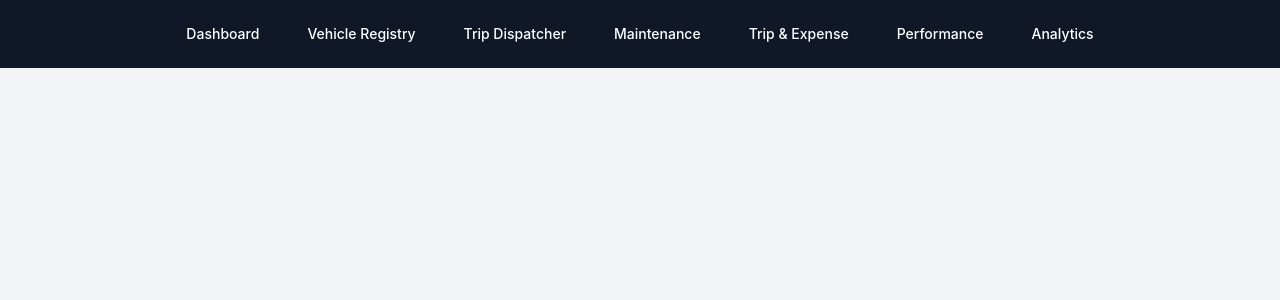
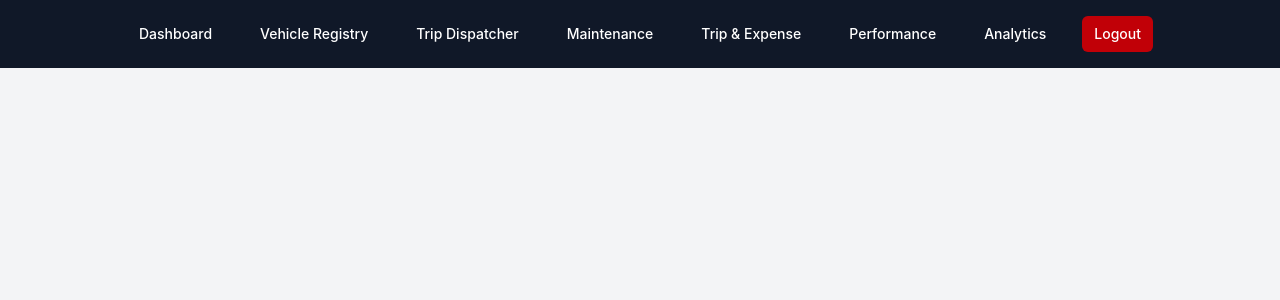
Before and after one commit to khushal910/Transport-Management-System, a React (Vite) app in the folder client/: page /main in a window 1280 px wide. Shown: the top 300 px of the page. Built offline with nearby package versions, Linux system fonts and the light colour scheme.

Commit message:
feat(client): implement logout with backend logout api

```diff
--- a/client/src/layout/MainLayout.jsx
+++ b/client/src/layout/MainLayout.jsx
@@ -1,7 +1,21 @@
-import React from 'react'
-import { Link, Outlet } from 'react-router-dom'
+import { Link, Outlet, useNavigate } from 'react-router-dom';
+import authBaseURL from '../api/authBaseURL';
+import { toast } from 'react-toastify';
 
 const MainLayout = () => {
+  const navigate = useNavigate();
+  const handleLogout = async () => {
+    try {
+       await authBaseURL.post(
+        '/logout',
+        { withCredentials: true }
+      );
+      toast.success('Logout successful!');
+      navigate('/login');
+    } catch {
+      toast.error('An error occurred during logout. Please try again.');
+    }
+  };
   return (
     <div className="min-h-screen flex flex-col ">
       <nav className="bg-gray-900 text-white px-6 py-4 flex justify-center items-center gap-6 shadow-md">
@@ -47,12 +61,18 @@ const MainLayout = () => {
         >
           Analytics
         </Link>
+        <button
+          onClick={handleLogout}
+          className="bg-red-700 px-3 py-2 rounded-md text-sm font-medium transition-colors"
+        >
+          Logout
+        </button>
       </nav>
       <main className="flex-1 bg-gray-100 p-6">
         <Outlet />
       </main>
     </div>
   );
-}
+};
 
-export default MainLayout
+export default MainLayout;
```
